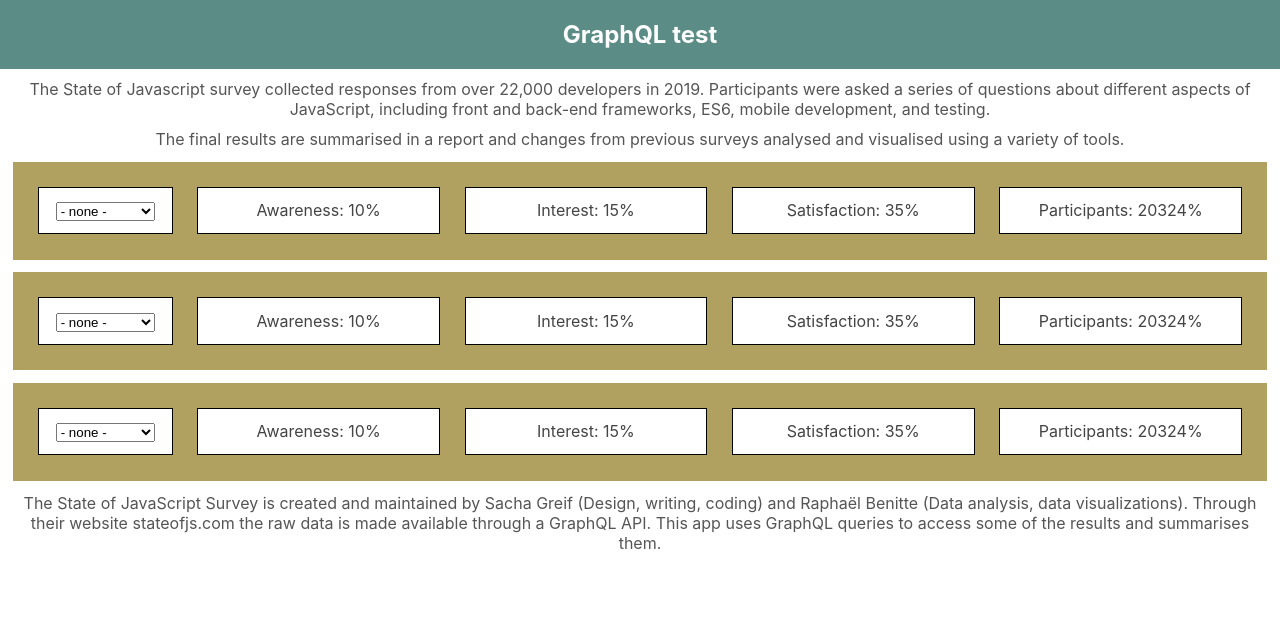
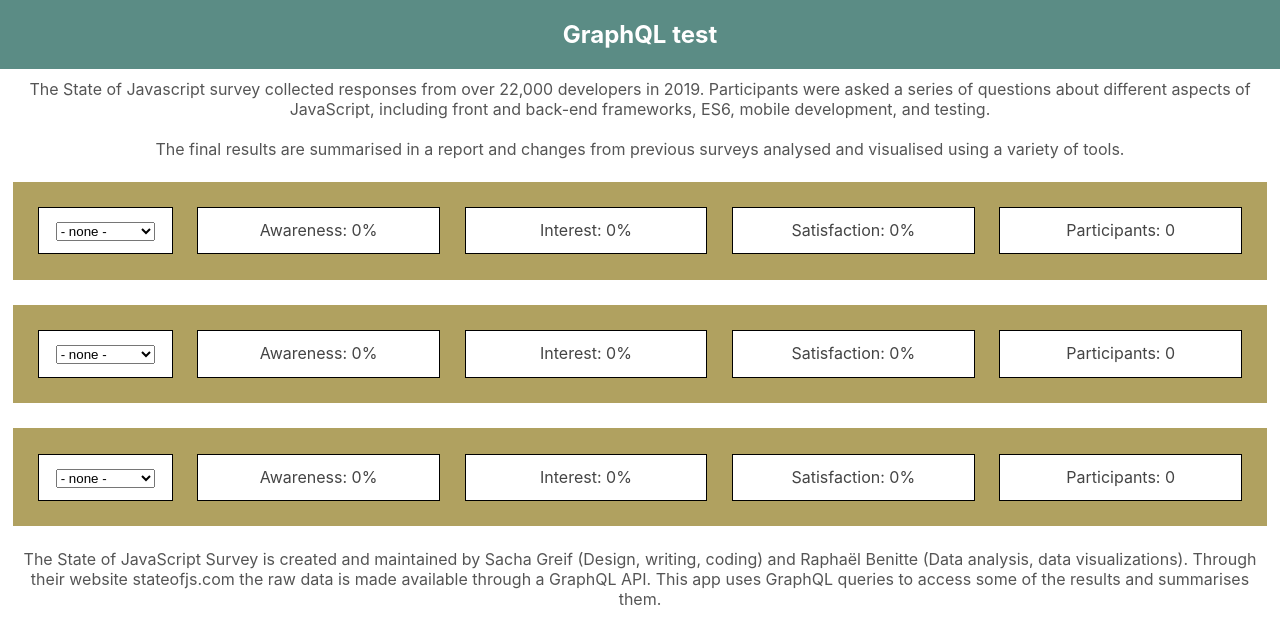
Before and after one commit to markallen01666/react-graphql-experiment, a React (Create React App) app: page / in a window 1280 px wide. Shown: the top 644 px of the page. Built offline with nearby package versions, Linux system fonts and the light colour scheme; no server answers.

Commit message:
Debugging unexpected useState value bevahiour and crash on cards 2 & 3 - worki in progress

```diff
--- a/src/App.js
+++ b/src/App.js
@@ -6,12 +6,10 @@
 import "./App.css";
 
 // read and process survey results
-let toolList = ["react", "angular", "vuejs", "jest", "express", "reactnative"];
+let toolList = ["react", "angular", "vuejs", "jest", "reactnative"];
 let surveyResults = {};
 
 for (let i = 0; i < toolList.length; i++) {
-  console.log("toolList:");
-  console.log(toolList[i]);
   // build query
   let query = `
   query {
@@ -42,11 +40,16 @@
   fetch(url, opts)
     .then(res => res.json())
     .then(resJSON => {
-      surveyResults[resJSON.data.survey.tool.id] = "tool"
+      // extract required data into surveyResults
+      surveyResults[resJSON.data.survey.tool.id] = {
+        "total": resJSON.data.survey.tool.experience.allYears["3"].total,
+        "awareness": resJSON.data.survey.tool.experience.allYears["3"].awarenessInterestSatisfaction.awareness,
+        "interest": resJSON.data.survey.tool.experience.allYears["3"].awarenessInterestSatisfaction.interest,
+        "satisfaction": resJSON.data.survey.tool.experience.allYears["3"].awarenessInterestSatisfaction.satisfaction
+      }
     })
     .catch(console.error);
 } // -- end of read and process survey results --
-console.log("Results");
 console.log(surveyResults);
 
 function App() {
@@ -63,9 +66,9 @@
         The final results are summarised in a report and changes from previous
         surveys analysed and visualised using a variety of tools.
       </TextBlock>
-      <Card />
-      <Card />
-      <Card />
+      <Card id="card-1" results={surveyResults} />
+      <Card id="card-2" results={surveyResults} />
+      <Card id="card-3" results={surveyResults} />
       <TextBlock>
         The State of JavaScript Survey is created and maintained by Sacha Greif
         (Design, writing, coding) and Raphaël Benitte (Data analysis, data
@@ -77,6 +80,10 @@
   );
 }
 
-const appStyle = {};
+const appStyle = {
+  display: "flex",
+  flexDirection: "column",
+  flex: 1,
+};
 
 export default App;
--- a/src/components/Card.js
+++ b/src/components/Card.js
@@ -5,13 +5,23 @@
 
 const Card = props => {
   const [queryTool, setqueryTool] = useState("none");
-  const [awareness, setAwareness] = useState(10);
-  const [interest, setInterest] = useState(15);
-  const [satisfaction, setSatisfaction] = useState(35);
-  const [participants, setParticipants] = useState(20324);
+  const [results, setResults] = useState({
+    awareness: 0,
+    interest: 0,
+    satisfaction: 0,
+    participants: 0
+  });
 
   const toolChangedHandler = toolName => {
+    setqueryTool(toolName);
+    setResults({
+      awareness: props.results[toolName].awareness,
+      interest: props.results[toolName].interest,
+      satisfaction: props.results[toolName].satisfaction,
+      participants: props.results[toolName].total
+    });
     console.log(`Tool changed to: ${toolName}`);
+    console.log(results);
   };
 
   return (
@@ -19,10 +29,10 @@
       <Cell style={{ flex: "1" }}>
         <Picker changeTool={toolChangedHandler} value={queryTool} />
       </Cell>
-      <Cell style={{ flex: "2" }}>Awareness: {awareness}%</Cell>
-      <Cell style={{ flex: "2" }}>Interest: {interest}%</Cell>
-      <Cell style={{ flex: "2" }}>Satisfaction: {satisfaction}%</Cell>
-      <Cell style={{ flex: "2" }}>Participants: {participants}%</Cell>
+      <Cell style={{ flex: "2" }}>Awareness: {results.awareness}%</Cell>
+      <Cell style={{ flex: "2" }}>Interest: {results.interest}%</Cell>
+      <Cell style={{ flex: "2" }}>Satisfaction: {results.satisfaction}%</Cell>
+      <Cell style={{ flex: "2" }}>Participants: {results.participants}</Cell>
     </div>
   );
 };
--- a/src/components/Picker.js
+++ b/src/components/Picker.js
@@ -17,7 +17,6 @@
         <option value="angular">Angular</option>
         <option value="vuejs">Vue</option>
         <option value="jest">Jest</option>
-        <option value="express">Express</option>
         <option value="reactnative">React Native</option>
       </select>
     </div>
```
